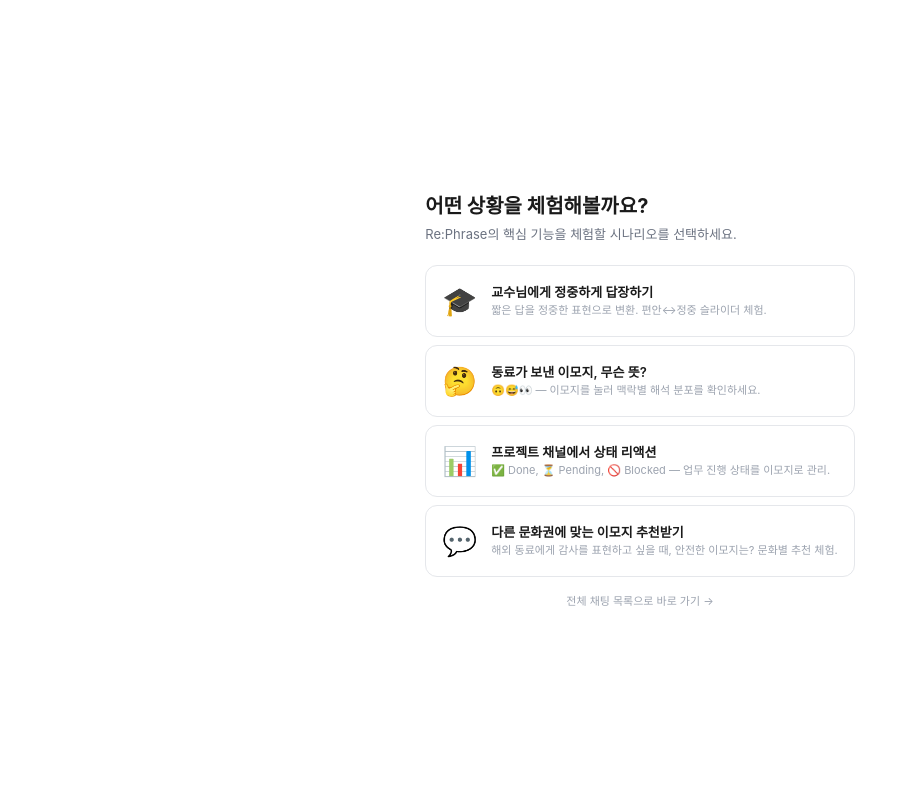
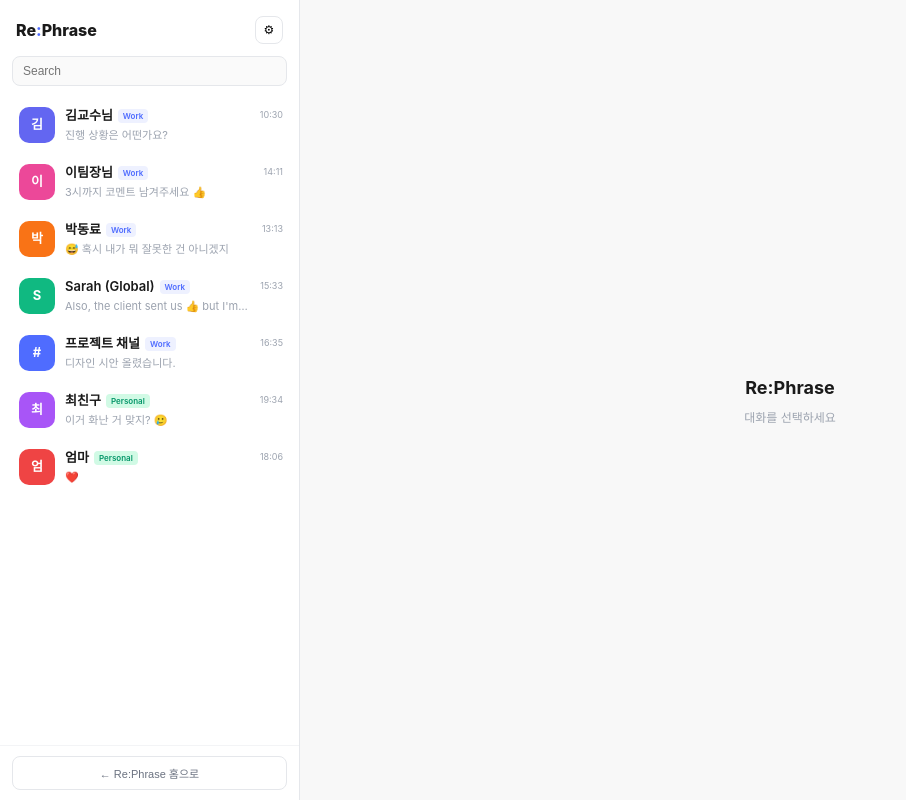
Before and after one commit to kheritagetour/rephrase-prototype, a website: page index.html in a window 1280 px wide. Both pictures are taken after a click on the button "시작하기". Shown: the whole page, without its empty margins (0-906 px from the left). Drawn offline with Linux system fonts and the light colour scheme.

Commit message:
Remove scenario screen, fix status duplicates, add reaction hover tooltip, fix Windows emojis

```diff
--- a/index.html
+++ b/index.html
@@ -137,9 +137,11 @@
 
 /* Reactions */
 .rx-row{display:flex;gap:2px;margin-top:4px;flex-wrap:wrap}
-.rx-pill{display:inline-flex;align-items:center;gap:2px;padding:2px 7px;border-radius:10px;background:rgba(0,0,0,.04);font-size:11px;cursor:pointer;transition:var(--transition);border:1px solid transparent}
+.rx-pill{display:inline-flex;align-items:center;gap:2px;padding:2px 7px;border-radius:10px;background:rgba(0,0,0,.04);font-size:11px;cursor:pointer;transition:var(--transition);border:1px solid transparent;position:relative}
 .rx-pill:hover{background:rgba(0,0,0,.08);border-color:var(--border)}
 .rx-pill .rx-note{font-size:8px;color:var(--text2);max-width:70px;overflow:hidden;text-overflow:ellipsis;white-space:nowrap}
+.rx-pill .rx-tip{display:none;position:absolute;bottom:calc(100% + 6px);left:50%;transform:translateX(-50%);background:var(--text);color:#fff;font-size:9px;padding:4px 8px;border-radius:6px;white-space:nowrap;pointer-events:none;z-index:20;box-shadow:var(--shadow)}
+.rx-pill:hover .rx-tip{display:block}
 .rx-add{width:22px;height:22px;border-radius:50%;background:rgba(0,0,0,.03);font-size:10px;cursor:pointer;border:1px dashed var(--border);display:inline-flex;align-items:center;justify-content:center;transition:var(--transition)}
 .rx-add:hover{background:rgba(0,0,0,.06)}
 
@@ -310,7 +312,7 @@
       <div class="land-f"><div class="lf-icon">✨</div><h4>톤 조절</h4><p>편안↔정중 슬라이더로 말투를 즉시 변환</p></div>
       <div class="land-f"><div class="lf-icon">💡</div><h4>이모지 추천</h4><p>내 메시지에 맞는 이모지를 자동 추천</p></div>
     </div>
-    <button class="land-btn" onclick="toLanding()">시작하기</button>
+    <button class="land-btn" onclick="goSkip()">시작하기</button>
   </div>
 </div>
 
@@ -343,7 +345,7 @@
     <div class="side-hdr"><div class="s-logo">Re<span>:</span>Phrase</div><button class="s-gear" onclick="openSettings()">⚙</button></div>
     <div class="side-search"><input placeholder="Search" type="text"></div>
     <div class="ch-list" id="chList"></div>
-    <div class="side-footer"><button class="sf-btn" onclick="backToScenarios()">🎯 시나리오 선택으로 돌아가기</button></div>
+    <div class="side-footer"><button class="sf-btn" onclick="backToHome()">← Re:Phrase 홈으로</button></div>
   </div>
   <div class="main" id="mainArea"><div class="empty"><h3>Re:Phrase</h3><p>대화를 선택하세요</p></div></div>
 </div>
@@ -373,7 +375,7 @@
   personal:{
     '😂':{v:'g',m:'ㅋㅋㅋ 진짜 웃김',d:[{l:'진짜 웃김',p:70,t:'pos'},{l:'리액션',p:25,t:'neu'},{l:'비웃음',p:5,t:'neg'}]},
     '🙂':{v:'y',m:'"할 말 없다" 또는 미소',d:[{l:'미소',p:35,t:'pos'},{l:'할 말 없음',p:40,t:'neu'},{l:'삐짐',p:25,t:'neg'}]},
-    '🫠':{v:'y',m:'지쳤다 · 녹아내림',d:[{l:'귀여운 지침',p:40,t:'pos'},{l:'진짜 지침',p:40,t:'neu'},{l:'포기',p:20,t:'neg'}]},
+    '😵‍💫':{v:'y',m:'지쳤다 · 녹아내림',d:[{l:'귀여운 지침',p:40,t:'pos'},{l:'진짜 지침',p:40,t:'neu'},{l:'포기',p:20,t:'neg'}]},
   },
   cultural:{
     '🙏':{v:'r',m:'기도? 감사? high-five?',d:[{l:'감사',p:40,t:'pos'},{l:'기도',p:25,t:'neu'},{l:'racism 오해',p:35,t:'neg'}],c:'파리 협업 시 racism으로, 일부 문화권에서 high-five로 해석됨'},
@@ -396,33 +398,33 @@
   '💀':{v:'r',m:'웃겨서 죽겠 · 충격',d:[{l:'웃김',p:45,t:'pos'},{l:'충격',p:30,t:'neu'},{l:'부정',p:25,t:'neg'}],a:'극단적 웃음 또는 충격'},
   '🤔':{v:'y',m:'생각 중 · 의심?',d:[{l:'궁금',p:50,t:'neu'},{l:'의심',p:30,t:'neg'},{l:'흥미',p:20,t:'pos'}],a:'생각 중이거나 의문'},
   '🥲':{v:'r',m:'웃지만 슬픔',d:[{l:'감동',p:35,t:'pos'},{l:'괜찮은 척',p:40,t:'neu'},{l:'서운함',p:25,t:'neg'}],a:'웃지만 슬픈 감정'},
-  '🫠':{v:'r',m:'녹아내림 · 지침',d:[{l:'지침',p:40,t:'neu'},{l:'부끄러움',p:30,t:'pos'},{l:'포기',p:30,t:'neg'}],a:'지쳐서 녹아내리는 상태'},
-  '🫡':{v:'y',m:'경례 · 알겠습니다',d:[{l:'수행',p:60,t:'pos'},{l:'형식적',p:25,t:'neu'},{l:'비꼼',p:15,t:'neg'}],a:'알겠습니다/수행하겠습니다'},
-  '💅':{v:'y',m:'자신감 · 무관심',d:[{l:'자신감',p:45,t:'pos'},{l:'상관없음',p:35,t:'neu'},{l:'무시',p:20,t:'neg'}],a:'쿨함 또는 무관심'},
+  '😵‍💫':{v:'r',m:'녹아내림 · 지침',d:[{l:'지침',p:40,t:'neu'},{l:'부끄러움',p:30,t:'pos'},{l:'포기',p:30,t:'neg'}],a:'지쳐서 녹아내리는 상태'},
+  '🙇':{v:'y',m:'경례 · 알겠습니다',d:[{l:'수행',p:60,t:'pos'},{l:'형식적',p:25,t:'neu'},{l:'비꼼',p:15,t:'neg'}],a:'알겠습니다/수행하겠습니다'},
+  '😏':{v:'y',m:'자신감 · 무관심',d:[{l:'자신감',p:45,t:'pos'},{l:'상관없음',p:35,t:'neu'},{l:'무시',p:20,t:'neg'}],a:'쿨함 또는 무관심'},
   '😭':{v:'y',m:'울음 · 감동 · 웃김',d:[{l:'감동/웃김',p:50,t:'pos'},{l:'진짜 슬픔',p:30,t:'neu'},{l:'과장',p:20,t:'neg'}],a:'울 정도의 감정 — 맥락에 따라 다름'},
   '🤡':{v:'r',m:'광대 · 자조',d:[{l:'자기 비하',p:45,t:'neu'},{l:'바보짓',p:30,t:'pos'},{l:'남 조롱',p:25,t:'neg'}],a:'자조적 유머 또는 조롱'},
 };
 
 function getED(e){if(!curChat)return ED[e];const ctx=curChat.type==='personal'?'personal':curChat.formal?'formal':curChat.name?.includes('Sarah')?'cultural':'peer';return ED_CTX[ctx]?.[e]||ED[e]}
 
-const WE=['✔','👍','🙏','🙂','🙃','😊','🤔','😅','👀','🫡','🥲'];
-const PE=['😂','❤️','🔥','💀','😊','😭','🙂','🙃','😅','👀','🤔','🥲','🫠','🤡','💅'];
+const WE=['✔','👍','🙏','🙂','🙃','😊','🤔','😅','👀','🙇','🥲'];
+const PE=['😂','❤️','🔥','💀','😊','😭','🙂','🙃','😅','👀','🤔','🥲','😵‍💫','🤡','😏'];
 
 // ── Emoji Recommendation ──
 const EREC=[
-  {k:['감사','고마','ㄳ'],e:['🙏','😊','🫡','❤️'],t:'감사'},
-  {k:['수고','고생'],e:['👍','🙏','😊','🫡'],t:'격려'},
-  {k:['확인','알겠','봤'],e:['✔','👍','🫡'],t:'확인'},
+  {k:['감사','고마','ㄳ'],e:['🙏','😊','🙇','❤️'],t:'감사'},
+  {k:['수고','고생'],e:['👍','🙏','😊','🙇'],t:'격려'},
+  {k:['확인','알겠','봤'],e:['✔','👍','🙇'],t:'확인'},
   {k:['완료','done'],e:['✅','✔','🔥'],t:'완료'},
   {k:['ㅋㅋ','ㅎㅎ','웃','재밌'],e:['😂','💀','🔥'],t:'웃김'},
   {k:['미안','죄송','sorry'],e:['🙏','😅','🥲'],t:'사과'},
-  {k:['곤란','힘든','지친','피곤'],e:['😅','🫠','🥲','😭'],t:'지침'},
+  {k:['곤란','힘든','지친','피곤'],e:['😅','😵‍💫','🥲','😭'],t:'지침'},
   {k:['좋','굿','최고','멋'],e:['👍','🔥','❤️'],t:'칭찬'},
   {k:['궁금','질문','혹시'],e:['🤔','👀'],t:'궁금'},
   {k:['화이팅','파이팅','힘내'],e:['🔥','💪','👍'],t:'응원'},
   {k:['사랑','보고싶'],e:['❤️','😊'],t:'애정'},
   {k:['놀라','대박','헐'],e:['🔥','💀','👀'],t:'놀람'},
-  {k:['넵','네','ㅇㅇ','ㅇㅋ'],e:['👍','✔','🫡'],t:'확인'},
+  {k:['넵','네','ㅇㅇ','ㅇㅋ'],e:['👍','✔','🙇'],t:'확인'},
   {k:['thank','thx'],e:['🙏','😊','❤️'],t:'Thanks'},
   {k:['sorry','apolog'],e:['🙏','😅','🥲'],t:'Sorry'},
   {k:['great','awesome','nice'],e:['🔥','👍','❤️'],t:'Great'},
@@ -488,7 +490,7 @@
   {id:'proj',name:'프로젝트 채널',av:'#',col:'#4f6cff',type:'work',formal:false,fLv:3,group:true,
    msgs:[{s:'김대리',t:'API 연동 완료했습니다.',tm:'16:20',rx:[{e:'✔',c:3},{e:'👍',c:2}]},{s:'이사원',t:'프론트 작업은 내일까지 걸릴 것 같아요.',tm:'16:25'},{s:'박과장',t:'일정 괜찮을까요? 확인 부탁드립니다.',tm:'16:30'},{s:'정인턴',t:'디자인 시안 올렸습니다.',tm:'16:35',rx:[{e:'🔥',c:1}]}]},
   {id:'friend',name:'최친구',av:'최',col:'#a855f7',type:'personal',formal:false,fLv:1,
-   msgs:[{s:'최친구',t:'야 아까 그거 봤어? 😂',tm:'19:30'},{s:'최친구',t:'진짜 나 🫠 상태야',tm:'19:31'},{s:'me',t:'ㅋㅋㅋ 왜 무슨 일??',tm:'19:32'},{s:'최친구',t:'ㅋㅋ 알바에서 실수했는데 사장님이 🙂 이거만 보내심',tm:'19:33'},{s:'최친구',t:'이거 화난 거 맞지? 🥲',tm:'19:34'}]},
+   msgs:[{s:'최친구',t:'야 아까 그거 봤어? 😂',tm:'19:30'},{s:'최친구',t:'진짜 나 😵‍💫 상태야',tm:'19:31'},{s:'me',t:'ㅋㅋㅋ 왜 무슨 일??',tm:'19:32'},{s:'최친구',t:'ㅋㅋ 알바에서 실수했는데 사장님이 🙂 이거만 보내심',tm:'19:33'},{s:'최친구',t:'이거 화난 거 맞지? 🥲',tm:'19:34'}]},
   {id:'mom',name:'엄마',av:'엄',col:'#ef4444',type:'personal',formal:false,fLv:1,
    msgs:[{s:'엄마',t:'밥 먹었어?',tm:'18:00'},{s:'me',t:'네~ 먹었어요',tm:'18:05'},{s:'엄마',t:'❤️',tm:'18:06'}]},
 ];
@@ -502,11 +504,11 @@
 
 // ── Navigation ──
 function toLanding(){document.getElementById('landing').classList.add('hide');document.getElementById('onb').classList.remove('hide')}
-function goSkip(){document.getElementById('onb').classList.add('hide');document.getElementById('app').classList.add('show');renderList()}
-function backToScenarios(){
+function goSkip(){document.getElementById('landing').classList.add('hide');document.getElementById('onb').classList.add('hide');document.getElementById('app').classList.add('show');renderList()}
+function backToHome(){
   document.getElementById('tour').classList.remove('show');
   document.getElementById('app').classList.remove('show');
-  document.getElementById('onb').classList.remove('hide');
+  document.getElementById('landing').classList.remove('hide');
   curChat=null;
 }
 function goScenario(id){document.getElementById('onb').classList.add('hide');document.getElementById('app').classList.add('show');renderList();const c=CHATS.find(x=>x.id===id);if(c){openChat(c);showTour(id)}}
@@ -577,7 +579,7 @@
     w.className=`msg-wrap ${me?'me':'other'}`;
     let html=msg.t.replace(/([\p{Emoji_Presentation}\p{Emoji}\uFE0F]+)/gu,m=>ED[m]?`<span class="e-click" onclick="showTooltip('${m}')">${m}</span>`:m);
     let rxH='';
-    if(msg.rx?.length){rxH='<div class="rx-row">'+msg.rx.map(r=>`<span class="rx-pill">${r.e}${r.c>1?' '+r.c:''}${r.note?`<span class="rx-note">${r.note}</span>`:''}</span>`).join('')+`<span class="rx-add" onclick="openNote(${idx})">+</span></div>`}
+    if(msg.rx?.length){rxH='<div class="rx-row">'+msg.rx.map(r=>{const tip=ED[r.e]?.m||r.note||r.e;return`<span class="rx-pill" onclick="showTooltip('${r.e}')">${r.e}${r.c>1?' '+r.c:''}${r.note?`<span class="rx-note">${r.note}</span>`:''}<span class="rx-tip">${tip}</span></span>`}).join('')+`<span class="rx-add" onclick="openNote(${idx})">+</span></div>`}
     else if(!me){rxH=`<div class="rx-row"><span class="rx-add" onclick="openNote(${idx})">+</span></div>`}
     let hintH='';
     if(!me&&idx>=c.msgs.length-3){const ems=msg.t.match(/([\p{Emoji_Presentation}\p{Emoji}\uFE0F])/gu);if(ems?.some(e=>getED(e)&&(getED(e).v==='r'||getED(e).v==='y'))){const e=ems.find(e=>getED(e)&&(getED(e).v==='r'||getED(e).v==='y'));if(e)hintH=`<span class="e-hint" onclick="showTooltip('${e}')">🔍 이 이모지, 어떤 뜻일까?</span>`}}
@@ -743,7 +745,17 @@
 function quickRx(idx,emoji){const msg=curChat.msgs[idx];if(!msg.rx)msg.rx=[];const ex=msg.rx.find(r=>r.e===emoji);if(ex)ex.c++;else msg.rx.push({e:emoji,c:1});renderMsgs()}
 
 // ── Status Reactions ──
-function addStatus(e,l){for(let i=curChat.msgs.length-1;i>=0;i--){if(curChat.msgs[i].s!=='me'){if(!curChat.msgs[i].rx)curChat.msgs[i].rx=[];curChat.msgs[i].rx.push({e,c:1,note:l});renderMsgs();break}}}
+function addStatus(e,l){
+  for(let i=curChat.msgs.length-1;i>=0;i--){
+    if(curChat.msgs[i].s!=='me'){
+      if(!curChat.msgs[i].rx)curChat.msgs[i].rx=[];
+      const existing=curChat.msgs[i].rx.find(r=>r.e===e);
+      if(existing){existing.c++}
+      else{curChat.msgs[i].rx.push({e,c:1,note:l})}
+      renderMsgs();break;
+    }
+  }
+}
 
 // ── Note Modal ──
 function openNote(idx){
```
